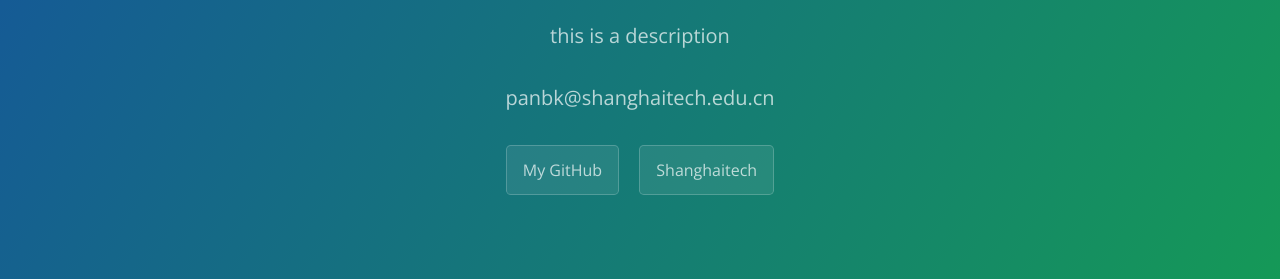
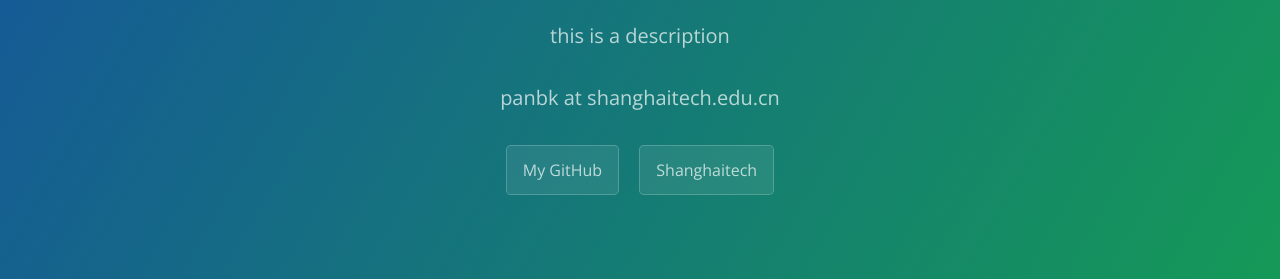
Before and after one commit to PanBikang/home, a Jekyll site: the page built from index.md, in a window 1280 px wide. Shown: the part 154-433 px from the top of the page. Built offline with Jekyll 4.4.1, drawn with Linux system fonts in a browser that asks for light colours; our own code applies the rules of GitHub Pages for plain Markdown files.

```diff
--- a/_config.yml
+++ b/_config.yml
@@ -2,4 +2,4 @@ theme: jekyll-theme-cayman
 show_downloads: false
 description: this is a description
 github.is_project_page: false
-email: panbk@shanghaitech.edu.cn
+email: panbk at shanghaitech.edu.cn
```
